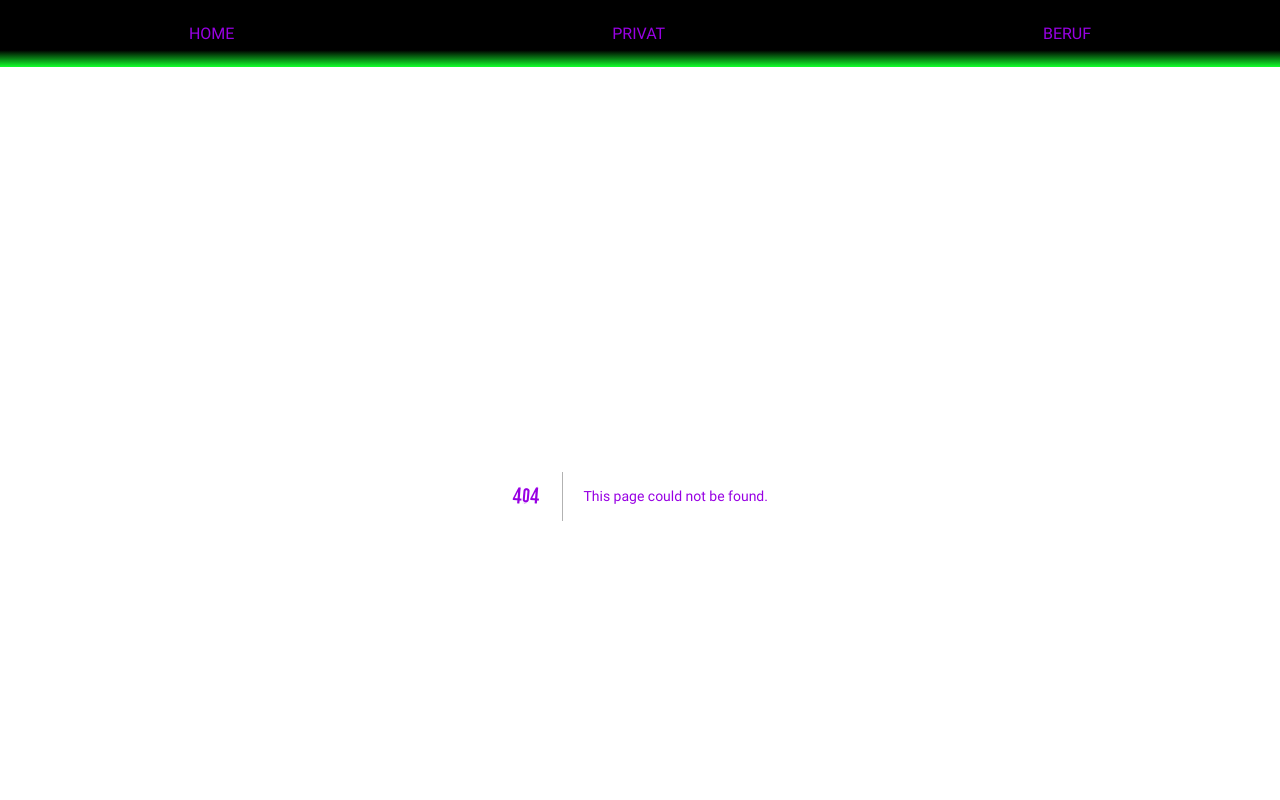
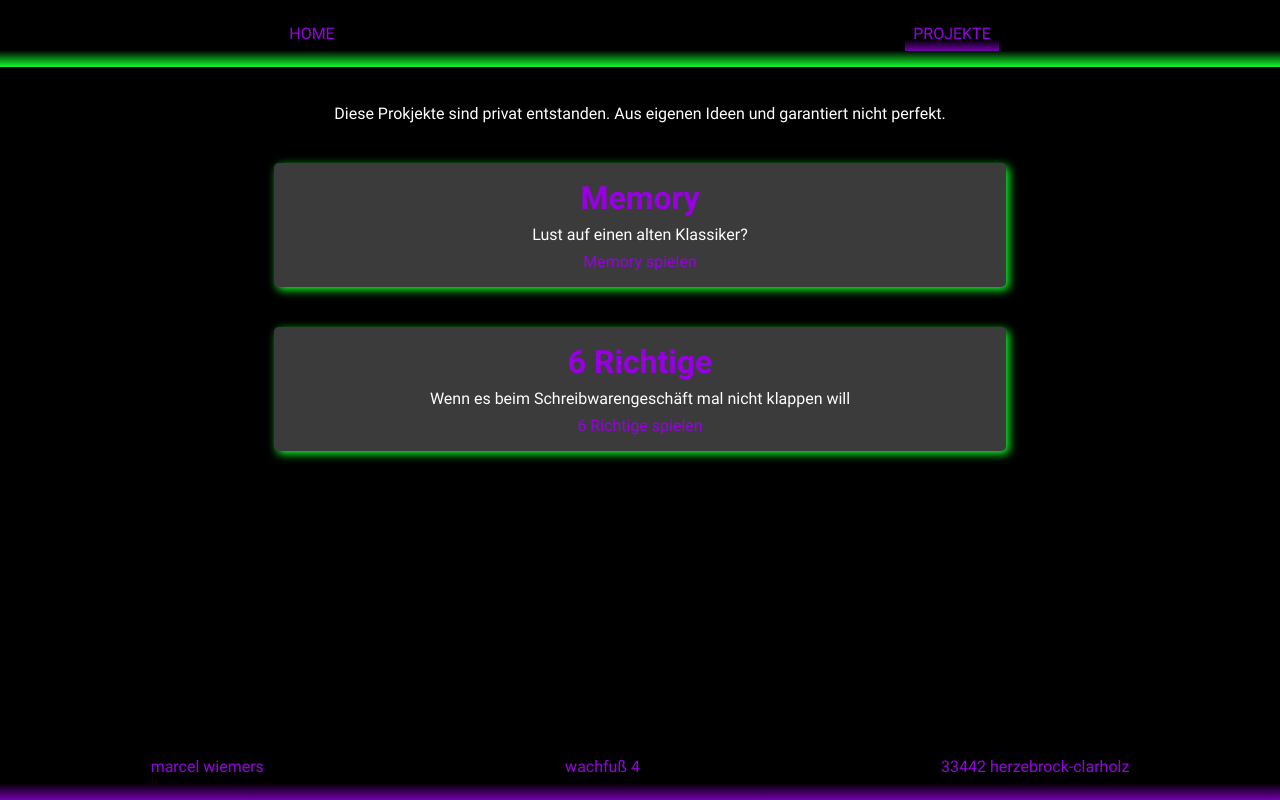
Before and after one commit to m-wiemers/klebauter, a Next.js app: page /projekte in a window 1280 px wide. Before the commit this address had no page. Shown: the top 800 px of the page. Built offline with nearby package versions, Linux system fonts and the light colour scheme.

Commit message:
projects

```diff
--- a/components/Card.tsx
+++ b/components/Card.tsx
@@ -1,18 +1,20 @@
-import { useState } from 'react';
-import styled, { css } from 'styled-components';
-import { DownArrow } from '../icons/Arrows';
-import { heightTransOpen, heightTransClose } from './css';
+import { useState } from "react";
+import styled, { css } from "styled-components";
+import { DownArrow } from "../icons/Arrows";
+import { heightTransOpen, heightTransClose } from "./css";
 
 type Props = {
   headline: string;
   text: string;
   button?: boolean;
+  link?: string;
+  linkText?: string;
 };
 
 type StyleProps = {
-    Height?: boolean;
-    rotated?: boolean;
-}
+  Height?: boolean;
+  rotated?: boolean;
+};
 
 const Wrapper = styled.div<StyleProps>`
   margin-bottom: 2.5rem;
@@ -61,7 +63,7 @@ const StyledIcon = styled.div<StyleProps>`
   position: absolute;
   right: 50%;
   top: 50%;
-  ${({ rotated }) => (rotated ? Rotate('180deg') : Rotate('0deg'))}
+  ${({ rotated }) => (rotated ? Rotate("180deg") : Rotate("0deg"))}
   fill: #fff;
   width: 50px;
   height: 50px;
@@ -71,7 +73,22 @@ const TextWrapper = styled.div`
   overflow: hidden;
 `;
 
-const Card = ({ headline, text, button }: Props & StyleProps): JSX.Element => {
+const StyledLink = styled.a`
+  color: var(--font-color-1);
+  text-decoration: none;
+
+  &:hover {
+    color: var(--font-color-2);
+  }
+`;
+
+const Card = ({
+  headline,
+  text,
+  button,
+  link,
+  linkText,
+}: Props & StyleProps): JSX.Element => {
   const [open, setOpen] = useState<boolean>(false);
   const [rotate, setRotate] = useState<boolean>(false);
 
@@ -87,6 +104,9 @@ const Card = ({ headline, text, button }: Props & StyleProps): JSX.Element => {
         <TextWrapper>
           <p>{text}</p>
         </TextWrapper>
+        <StyledLink href={link} target="_blank">
+          {linkText}
+        </StyledLink>
         {button && (
           <Opener onClick={toggleOpen}>
             <StyledIcon rotated={rotate}>
--- a/pages/_app.tsx
+++ b/pages/_app.tsx
@@ -1,9 +1,9 @@
-import '../styles/globals.css';
-import type { AppProps } from 'next/app';
-import Footer from '../components/Footer';
-import styled from 'styled-components';
-import Menu from '../components/Menu';
-import { useRouter } from 'next/router';
+import "../styles/globals.css";
+import type { AppProps } from "next/app";
+import Footer from "../components/Footer";
+import styled from "styled-components";
+import Menu from "../components/Menu";
+import { useRouter } from "next/router";
 
 const ContentWrapper = styled.div`
   flex: 1;
@@ -19,7 +19,7 @@ const ContentWrapper = styled.div`
 function MyApp({ Component, pageProps }: AppProps) {
   const router = useRouter();
 
-  const menupoints = ['home', 'privat', 'beruf'];
+  const menupoints = ["home", "projekte"];
 
   console.log(router.pathname);
 
@@ -27,7 +27,7 @@ function MyApp({ Component, pageProps }: AppProps) {
     <>
       <Menu
         points={menupoints}
-        active={router.pathname == '/' ? 'home' : router.pathname}
+        active={router.pathname == "/" ? "home" : router.pathname}
       />
       <ContentWrapper>
         <Component {...pageProps} />
--- /dev/null
+++ b/pages/projekte.tsx
@@ -0,0 +1,28 @@
+import Card from "../components/Card";
+import Spacer from "../helpers/Spacer";
+
+const Projects = () => {
+  return (
+    <>
+      <p>
+        Diese Prokjekte sind privat entstanden. Aus eigenen Ideen und garantiert
+        nicht perfekt.
+      </p>
+      <Spacer Height="2rem" />
+      <Card
+        headline="Memory"
+        text="Lust auf einen alten Klassiker?"
+        link="https://memo.klebauter.de"
+        linkText="Memory spielen"
+      />
+      <Card
+        headline="6 Richtige"
+        text="Wenn es beim Schreibwarengeschäft mal nicht klappen will"
+        link="https://lotto.klebauter.de"
+        linkText="6 Richtige spielen"
+      />
+    </>
+  );
+};
+
+export default Projects;
```
Also changed, not shown: pages/beruf.tsx (deleted, +0 -12 lines), pages/index.tsx (+7 -5 lines), pages/privat.tsx (deleted, +0 -18 lines), 1 other file (tests, documents, lock files or other folders).
